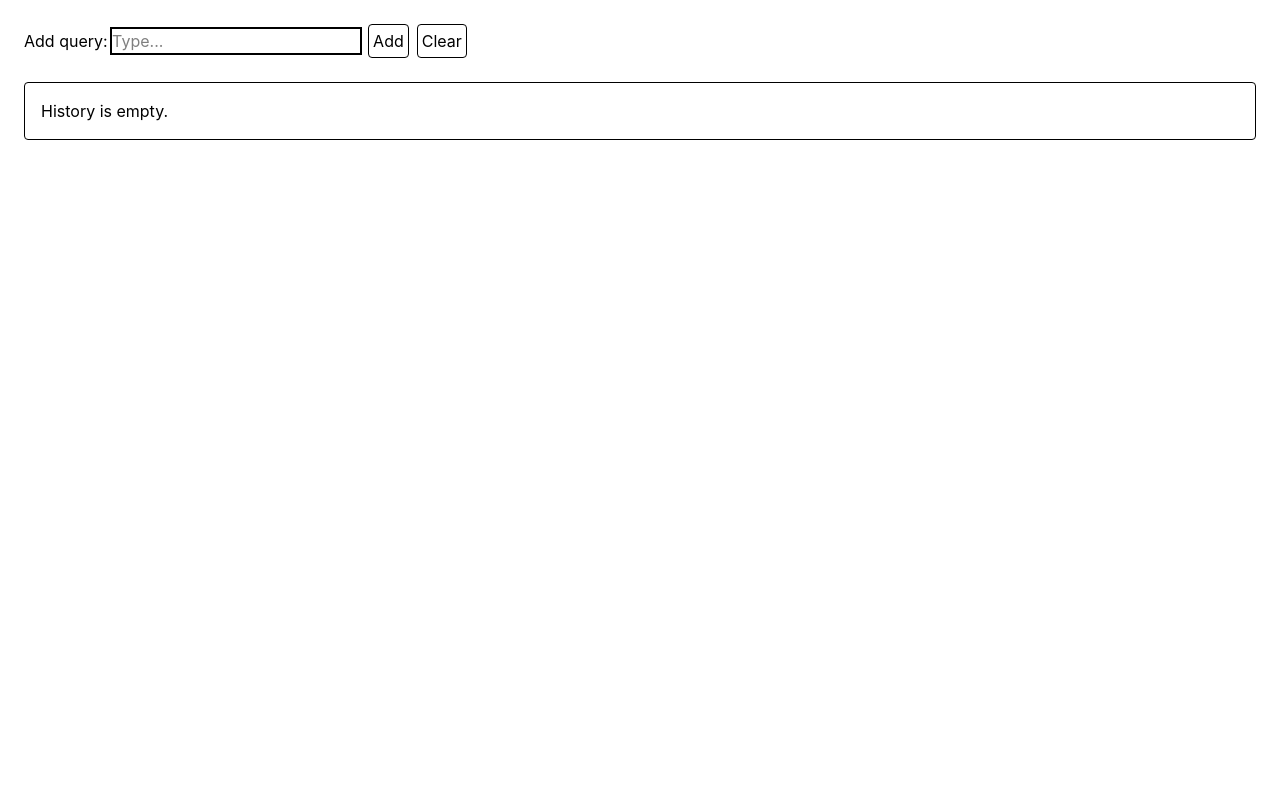
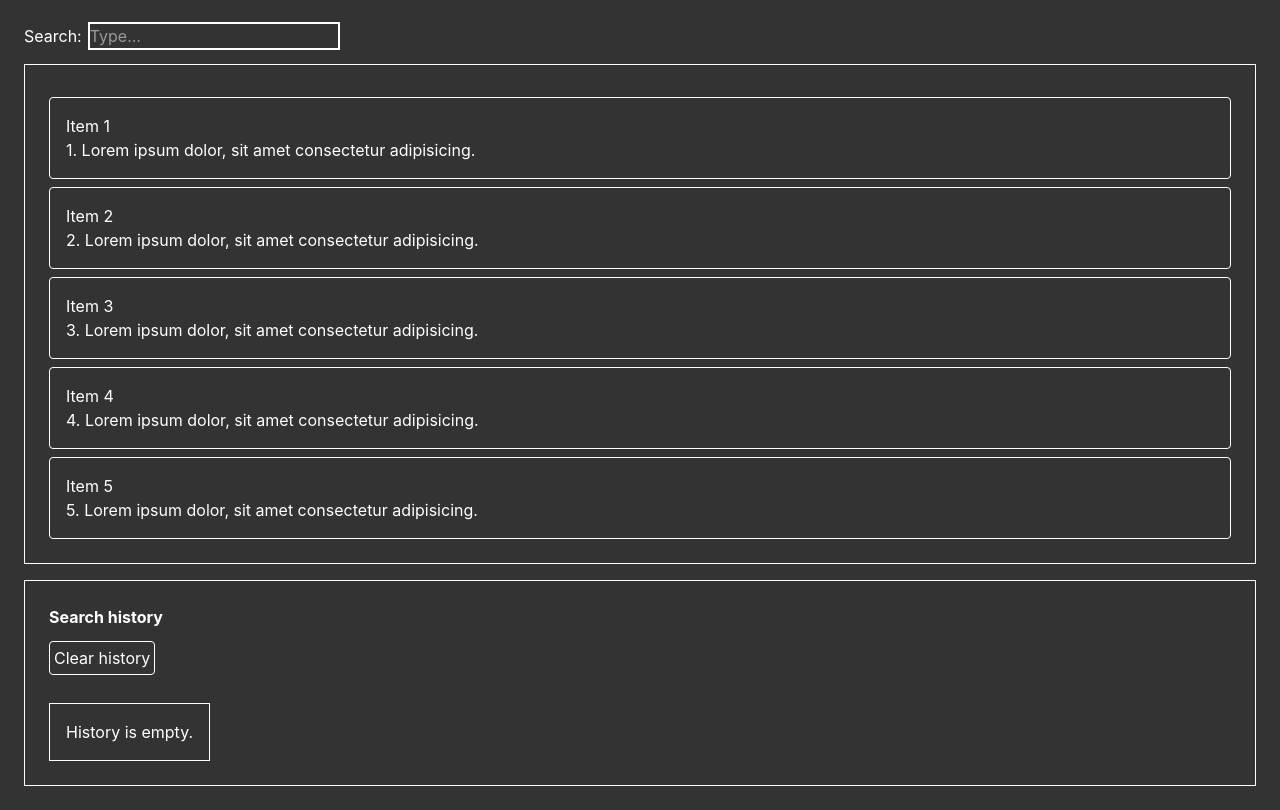
Before and after one commit to MionFF/react-labs, a React (Vite) app: page / in a window 1280 px wide. Built offline with nearby package versions, Linux system fonts and the light colour scheme.

Commit message:
Search Explorer mini-product finished.

```diff
--- a/package.json
+++ b/package.json
@@ -12,6 +12,7 @@
   "dependencies": {
     "react": "^19.2.0",
     "react-dom": "^19.2.0",
+    "react-hook-form": "^7.71.2",
     "react-virtuoso": "^4.18.3",
     "react-window": "^2.2.7"
   },
--- a/src/app/AppRouter.tsx
+++ b/src/app/AppRouter.tsx
@@ -1,4 +1,4 @@
-import SearchHistoryDemo from '../mini-products/SearchHistoryStore/SearchHistoryDemo'
+import SearchPage from '../mini-products/SearchExplorer/SearchPage'
 
 // Wrap centered:
 {
@@ -8,5 +8,5 @@ import SearchHistoryDemo from '../mini-products/SearchHistoryStore/SearchHistory
 }
 
 export function AppRouter() {
-  return <SearchHistoryDemo />
+  return <SearchPage />
 }
--- /dev/null
+++ b/src/mini-products/SearchExplorer/EmptyState.tsx
@@ -0,0 +1,11 @@
+type EmptyStateProps = {
+  message: string
+}
+
+export default function EmptyState({ message }: EmptyStateProps) {
+  return (
+    <p role='status' aria-live='polite'>
+      {message}
+    </p>
+  )
+}
--- /dev/null
+++ b/src/mini-products/SearchExplorer/ResultItem.tsx
@@ -0,0 +1,36 @@
+type ResultItemProps = {
+  title: string
+  description: string
+  query: string
+}
+
+function highlightMatch(text: string, query: string) {
+  if (!query) return text
+
+  const lowerText = text.toLowerCase()
+  const lowerQuery = query.toLowerCase()
+  const matchIndex = lowerText.indexOf(lowerQuery)
+
+  if (matchIndex === -1) return text
+
+  const before = text.slice(0, matchIndex)
+  const match = text.slice(matchIndex, matchIndex + query.length)
+  const after = text.slice(matchIndex + query.length)
+
+  return (
+    <>
+      {before}
+      <span className='bg-[#777] rounded w-fit'>{match}</span>
+      {after}
+    </>
+  )
+}
+
+export default function ResultItem({ title, description, query }: ResultItemProps) {
+  return (
+    <article className='p-4 my-2 border rounded transition duration-200 ease hover:-translate-y-1 hover:bg-[#444]'>
+      <h2>{highlightMatch(title, query)}</h2>
+      <p>{description}</p>
+    </article>
+  )
+}
--- /dev/null
+++ b/src/mini-products/SearchExplorer/ResultsList.tsx
@@ -0,0 +1,46 @@
+import { Virtuoso } from 'react-virtuoso'
+import EmptyState from './EmptyState'
+import ResultItem from './ResultItem'
+import type { SearchItem } from './types'
+
+type ResultsListProps = {
+  data: SearchItem[]
+  emptyMessage: string
+  isLoading: boolean
+  error: string | null
+  query: string
+}
+
+export default function ResultsList({
+  data,
+  emptyMessage,
+  isLoading,
+  error,
+  query,
+}: ResultsListProps) {
+  return (
+    <div className='h-[500px] overflow-auto p-6 my-4 border'>
+      {isLoading ? (
+        <p role='status' aria-live='polite'>
+          Loading...
+        </p>
+      ) : error ? (
+        <p role='status' aria-live='polite'>
+          Error: {error}
+        </p>
+      ) : data.length ? (
+        <Virtuoso
+          className='h-full'
+          totalCount={data.length}
+          itemContent={index => {
+            const item = data[index]
+
+            return <ResultItem title={item.title} description={item.description} query={query} />
+          }}
+        />
+      ) : (
+        <EmptyState message={emptyMessage} />
+      )}
+    </div>
+  )
+}
--- /dev/null
+++ b/src/mini-products/SearchExplorer/SearchHistory.tsx
@@ -0,0 +1,33 @@
+import { clearHistory, getSnapshot, subscribe } from './store/searchHistoryStore'
+import { useSyncExternalStore } from 'react'
+
+export default function SearchHistory() {
+  const history = useSyncExternalStore(subscribe, getSnapshot)
+
+  return (
+    <section className='p-6 border'>
+      <h2 className='font-bold'>Search history</h2>
+
+      <button
+        onClick={clearHistory}
+        className='p-1 my-3 border rounded cursor-pointer transition duration-200 ease hover:-translate-y-1 hover:bg-[#444]'
+      >
+        Clear history
+      </button>
+
+      <ul className='p-4 mt-4 border w-fit'>
+        {history.length ? (
+          history.map(item => (
+            <li key={item} className='my-1'>
+              {item}
+            </li>
+          ))
+        ) : (
+          <li role='status' aria-live='polite'>
+            History is empty.
+          </li>
+        )}
+      </ul>
+    </section>
+  )
+}
--- /dev/null
+++ b/src/mini-products/SearchExplorer/SearchInput.tsx
@@ -0,0 +1,25 @@
+import { useId } from 'react'
+
+type SearchInputProps = {
+  query: string
+  onQueryChange: (e: React.ChangeEvent<HTMLInputElement>) => void
+}
+
+export default function SearchInput({ query, onQueryChange }: SearchInputProps) {
+  const searchInput = useId()
+
+  return (
+    <div>
+      <label htmlFor={searchInput}>Search:</label>
+      <input
+        type='text'
+        name='search-input'
+        id={searchInput}
+        placeholder='Type...'
+        className='ml-2 outline-none ring-2'
+        value={query}
+        onChange={onQueryChange}
+      />
+    </div>
+  )
+}
--- /dev/null
+++ b/src/mini-products/SearchExplorer/SearchPage.tsx
@@ -0,0 +1,87 @@
+import { useDeferredValue, useEffect, useMemo, useState } from 'react'
+import type { SearchItem } from './types'
+import SearchInput from './SearchInput'
+import ResultsList from './ResultsList'
+import SearchHistory from './SearchHistory'
+import { fetchSearchItems } from './api'
+import { addQuery } from './store/searchHistoryStore'
+
+export default function SearchPage() {
+  const [query, setQuery] = useState('')
+  const [data, setData] = useState<SearchItem[]>([])
+  const [isLoading, setIsLoading] = useState(false)
+  const [error, setError] = useState<string | null>(null)
+
+  const DELAY = 800
+
+  const deferredQuery = useDeferredValue(query)
+
+  useEffect(() => {
+    setError(null)
+    setIsLoading(true)
+
+    let ignore = false
+
+    async function load() {
+      try {
+        const res = await fetchSearchItems(false)
+        if (!ignore) setData(res)
+      } catch (error) {
+        if (error instanceof Error) {
+          if (!ignore) {
+            setData([])
+            setError(error.message)
+          }
+        }
+      } finally {
+        if (!ignore) setIsLoading(false)
+      }
+    }
+
+    load()
+
+    return () => {
+      ignore = true
+    }
+  }, [])
+
+  useEffect(() => {
+    const normalized = query.trim()
+
+    if (!normalized) return
+
+    const timeoutId = setTimeout(() => {
+      if (normalized.length < 2) return
+      addQuery(normalized)
+    }, DELAY)
+
+    return () => {
+      if (timeoutId) clearTimeout(timeoutId)
+    }
+  }, [query])
+
+  function onQueryChange(e: React.ChangeEvent<HTMLInputElement>) {
+    setQuery(e.target.value)
+  }
+
+  const visibleData = useMemo(() => {
+    const q = deferredQuery.trim().toLowerCase()
+    return data.filter(item => item.title.toLowerCase().includes(q))
+  }, [deferredQuery, data])
+
+  const emptyMessage = !data.length ? 'No data yet.' : 'No matches.'
+
+  return (
+    <div className='min-h-screen p-6 bg-[#333] text-white border-[#777]'>
+      <SearchInput query={query} onQueryChange={onQueryChange} />
+      <ResultsList
+        data={visibleData}
+        emptyMessage={emptyMessage}
+        isLoading={isLoading}
+        error={error}
+        query={deferredQuery}
+      />
+      <SearchHistory />
+    </div>
+  )
+}
--- /dev/null
+++ b/src/mini-products/SearchExplorer/api.ts
@@ -0,0 +1,30 @@
+import type { SearchItem } from './types'
+
+function generateData(amount: number) {
+  const result: SearchItem[] = []
+
+  for (let i = 0; i < amount; i++) {
+    const newItem = {
+      id: i + 1,
+      title: `Item ${i + 1}`,
+      description: `${i + 1}. Lorem ipsum dolor, sit amet consectetur adipisicing.`,
+    }
+    result.push(newItem)
+  }
+
+  return result
+}
+
+export function fetchSearchItems(shouldFail: boolean): Promise<SearchItem[]> {
+  return new Promise((resolve, reject) => {
+    if (!shouldFail) {
+      setTimeout(() => {
+        resolve(generateData(3000))
+      }, 800)
+    } else {
+      setTimeout(() => {
+        reject(new Error('Error fetching data!'))
+      }, 800)
+    }
+  })
+}
--- /dev/null
+++ b/src/mini-products/SearchExplorer/store/searchHistoryStore.ts
@@ -0,0 +1,31 @@
+let history: string[] = []
+
+const listeners = new Set<() => void>()
+
+export function getSnapshot() {
+  return history
+}
+
+export function subscribe(listener: () => void) {
+  listeners.add(listener)
+  return () => listeners.delete(listener)
+}
+
+function emit() {
+  listeners.forEach(l => l())
+}
+
+export function addQuery(query: string) {
+  const normalized = query.trim()
+
+  if (!normalized) return
+
+  const withoutDuplicates = history.filter(q => q !== normalized)
+  history = [normalized, ...withoutDuplicates].slice(0, 10)
+  emit()
+}
+
+export function clearHistory() {
+  history = []
+  emit()
+}
--- /dev/null
+++ b/src/mini-products/SearchExplorer/types.ts
@@ -0,0 +1,5 @@
+export type SearchItem = {
+  id: number
+  title: string
+  description: string
+}
```
Also changed, not shown: 1 other file (tests, documents, lock files or other folders).
